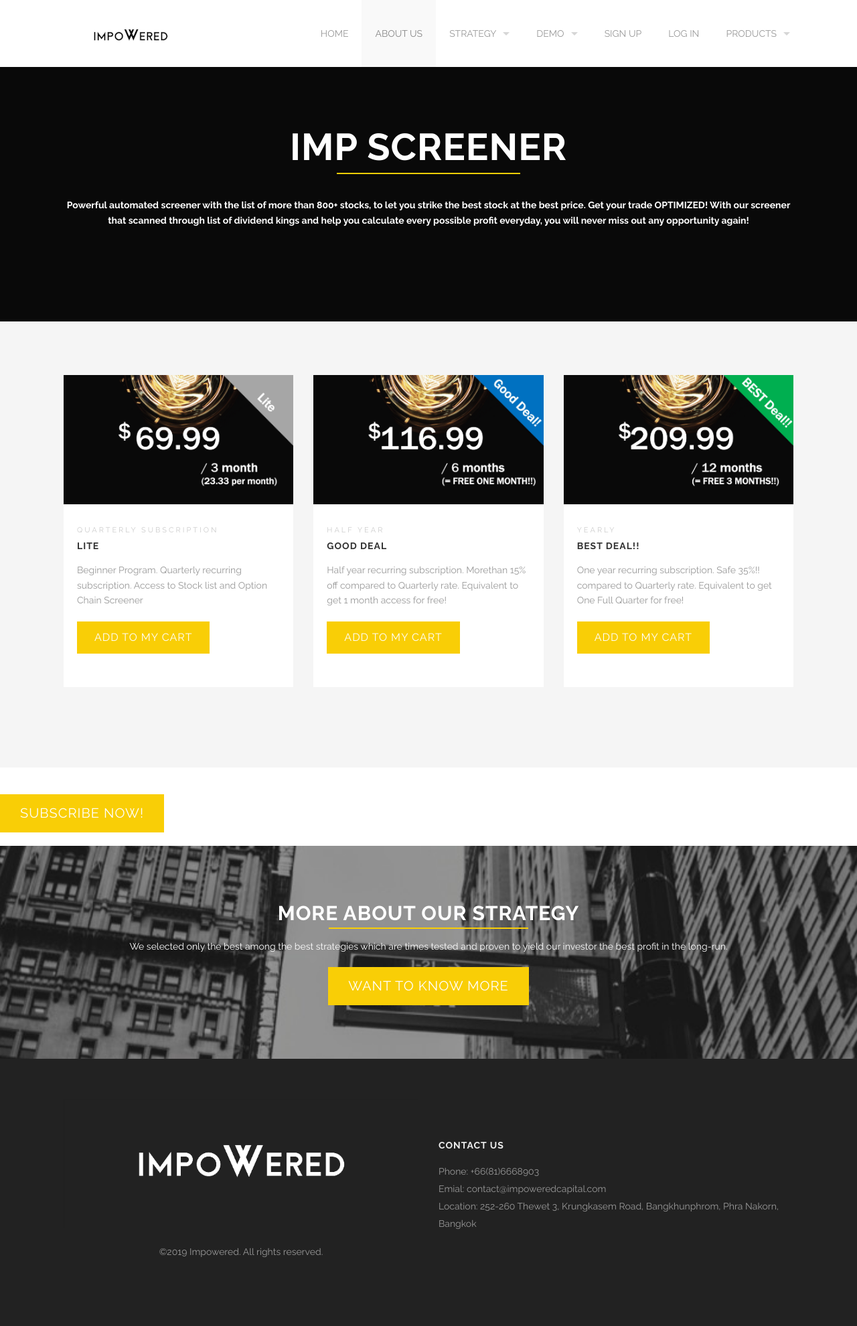
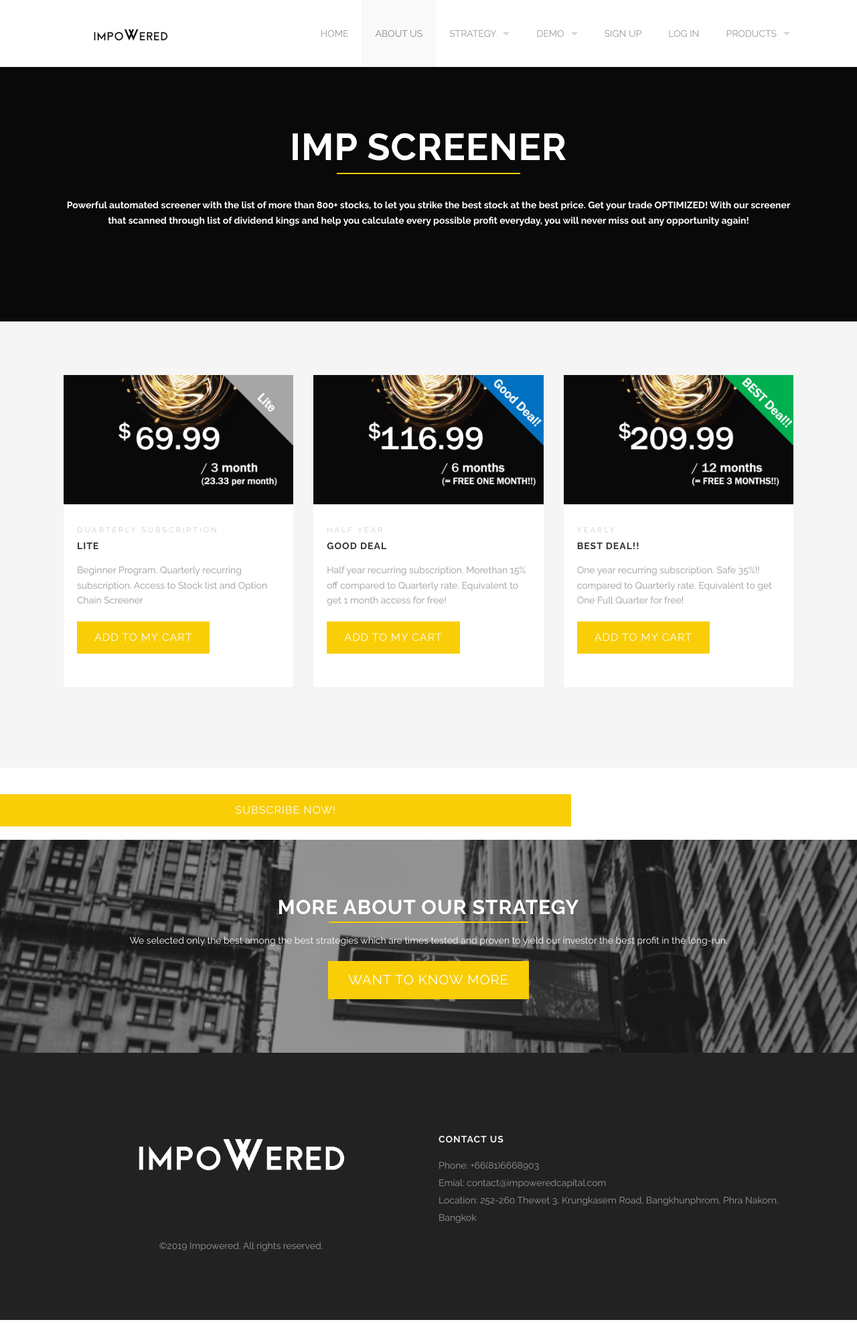
Before and after one commit to impoweredcapital/investmentplatform, a Jekyll site: the page built from impproduct.html, in a window 1280 px wide. Shown: the whole page at 67% size. Built offline with Jekyll 4.4.1, drawn with Linux system fonts in a browser that asks for light colours.

Commit message:
Update impproduct.html

```diff
--- a/impproduct.html
+++ b/impproduct.html
@@ -96,7 +96,7 @@ testimonials:
 
 <div class='two spacing'></div>
 
-<a class='large button' href='yourcart.html'>Subscribe Now!</a>
+<a class='large-8 button' class='centered-text' href='yourcart.html'>Subscribe Now!</a>
 
 
 
```
